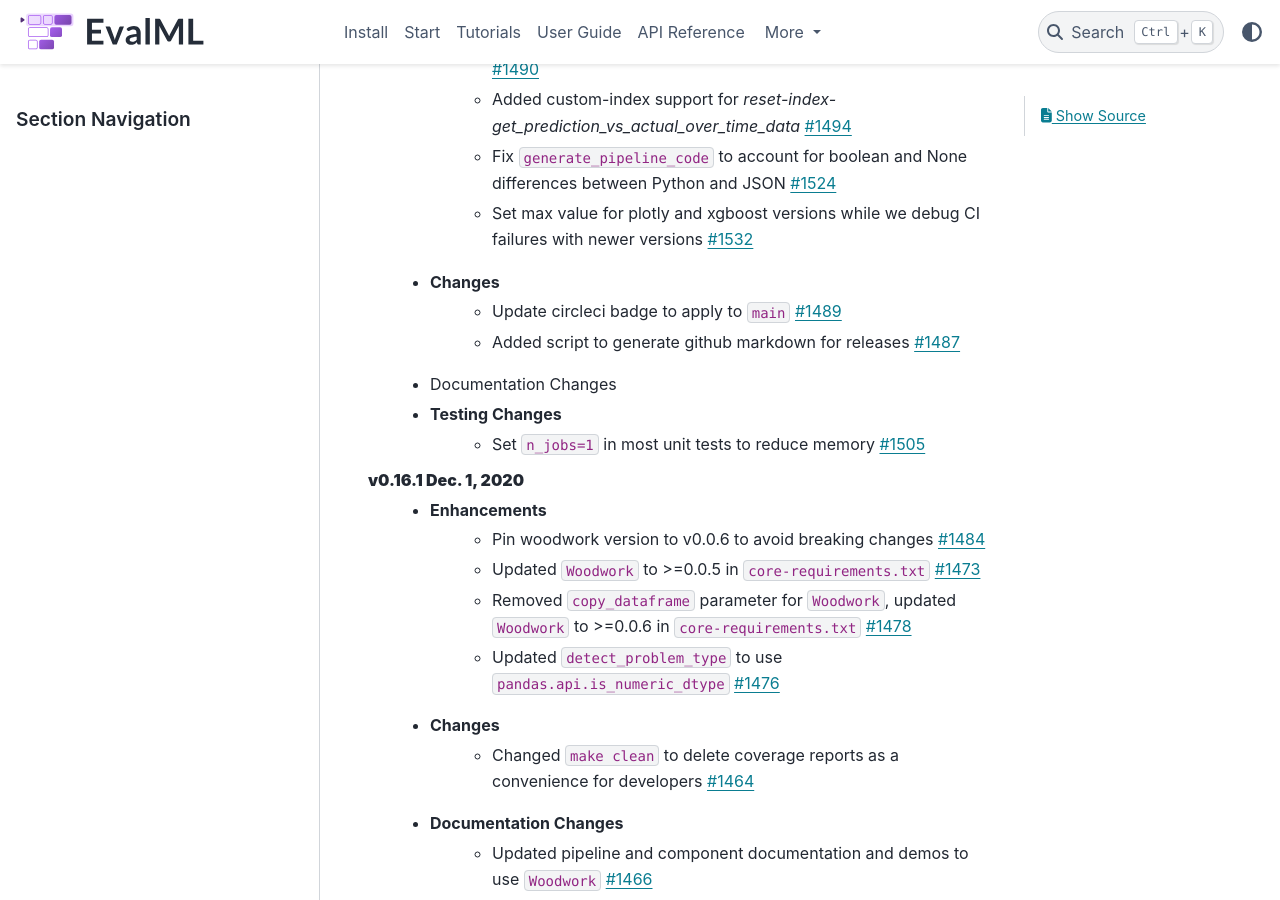
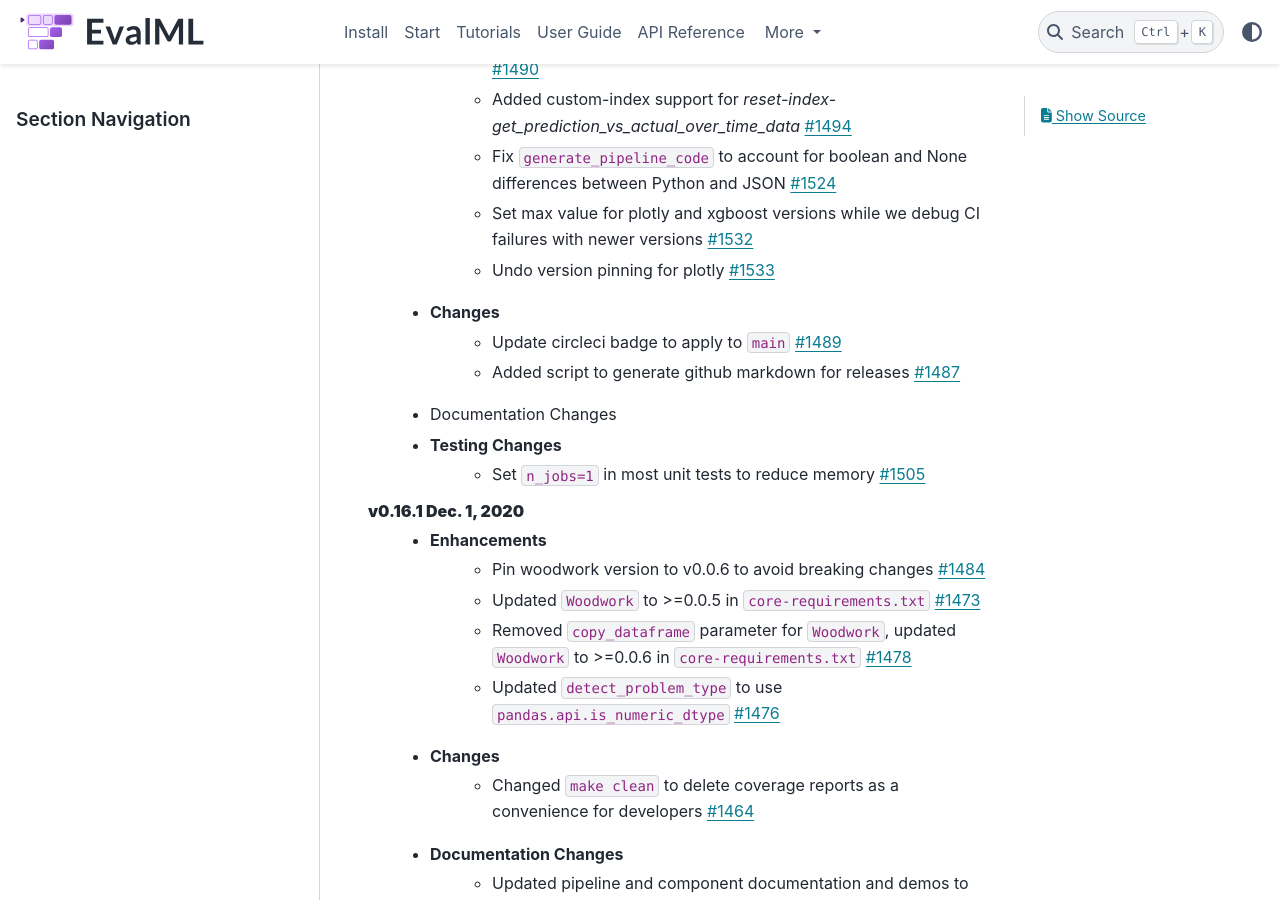
Before and after one commit to alteryx/evalml, a Sphinx documentation site: the page built from docs/source/release_notes.rst, in a window 1280 px wide and 900 px high, scrolled down 651 px. Built offline with Sphinx 7.4.7 and the PyData theme 0.15.4, drawn with Linux system fonts in a browser that asks for light colours; comment, search, counter and statistics services are not loaded.

Commit message:
Fix dependency issue [Plotly and XGBoost] (#1533)
* fix xgboost

* versioning

* update release notes

* change latest deps

```diff
--- a/docs/source/release_notes.rst
+++ b/docs/source/release_notes.rst
@@ -15,6 +15,7 @@
         * Added custom-index support for `reset-index-get_prediction_vs_actual_over_time_data` :pr:`1494`
         * Fix ``generate_pipeline_code`` to account for boolean and None differences between Python and JSON :pr:`1524`
         * Set max value for plotly and xgboost versions while we debug CI failures with newer versions :pr:`1532`
+        * Undo version pinning for plotly :pr:`1533`
     * Changes
         * Update circleci badge to apply to ``main`` :pr:`1489`
         * Added script to generate github markdown for releases :pr:`1487`
--- a/requirements.txt
+++ b/requirements.txt
@@ -1,8 +1,8 @@
 -r core-requirements.txt
-plotly>=4.2.1,<4.14.1
+plotly>=4.2.1
 ipywidgets>=7.5
 xgboost>=0.82,<1.3.0
 catboost>=0.20
 lightgbm>=2.3.1
 graphviz>=0.13
-category_encoders >= 2.0.0
+category_encoders>=2.0.0
```
Also changed, not shown: 1 other file.
